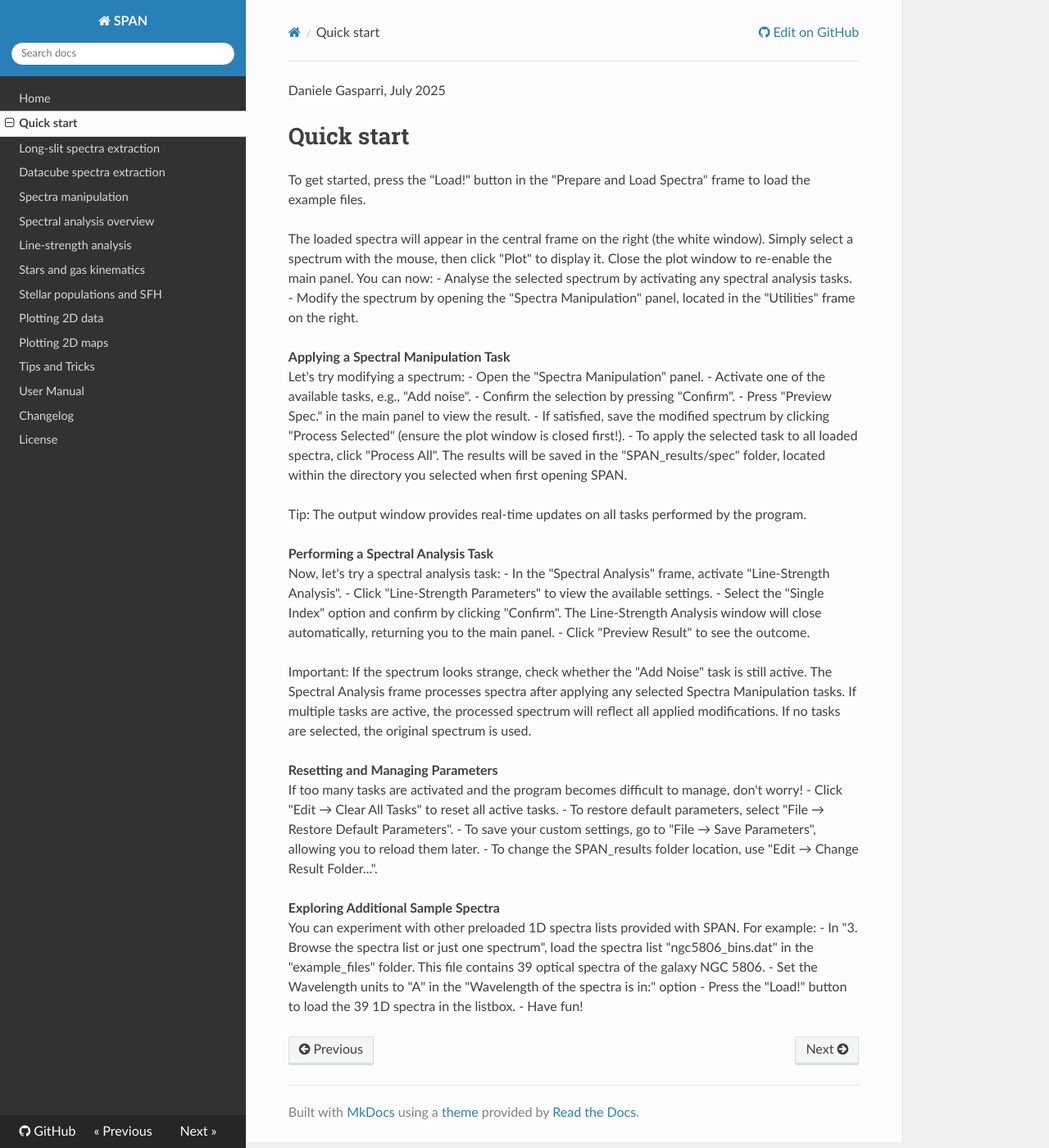
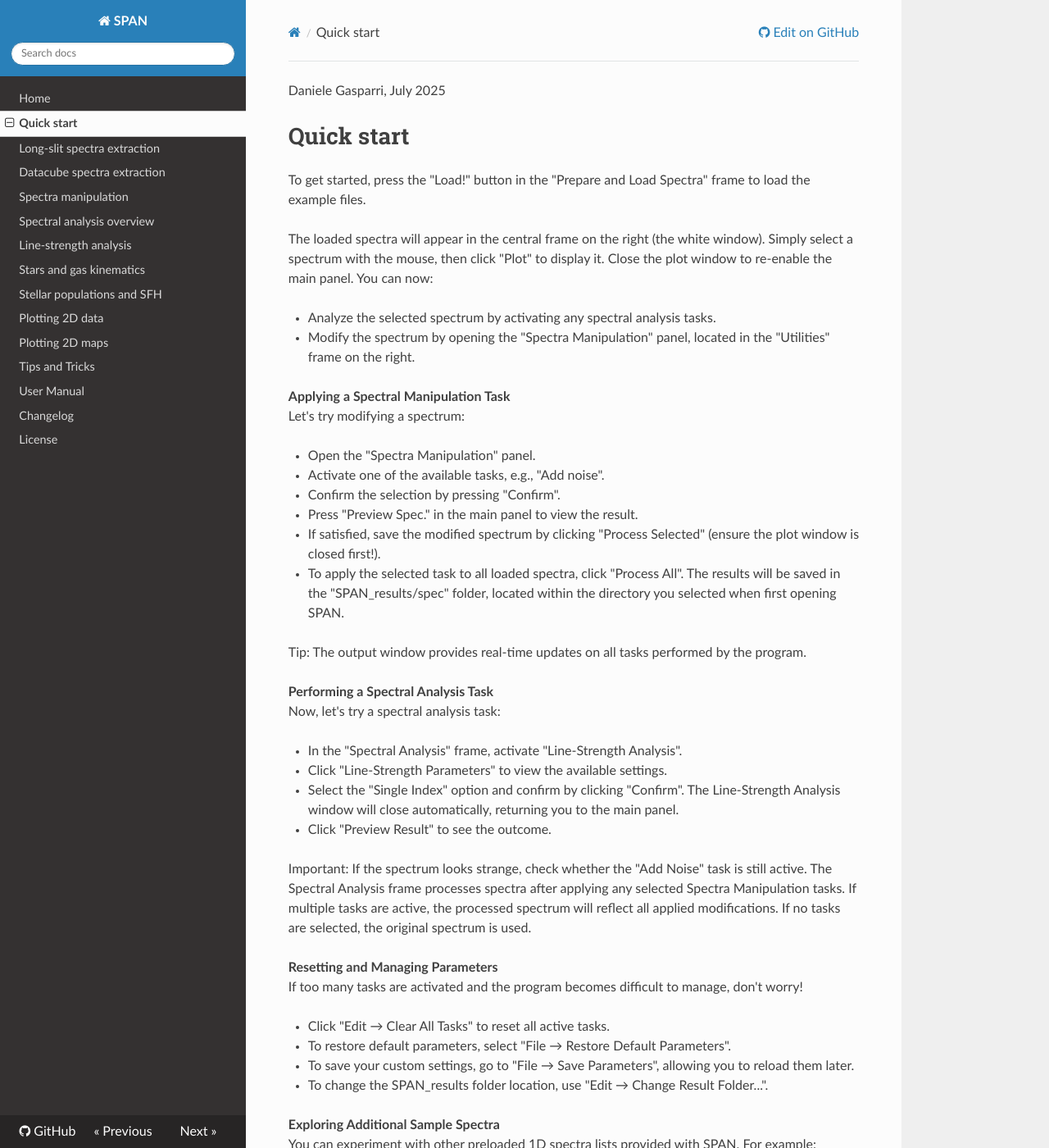
Before and after one commit to danielegasparri/span-gui, an MkDocs documentation site: the page built from docs/quick_start.md, in a window 1280 px wide and 1400 px high. Shown: the whole window at 82% size. Built offline with MkDocs 1.6.1, drawn with Linux system fonts in a browser that asks for light colours; nearby versions of some CDN libraries; some of the changed text lies outside the part shown.

Commit message:
Add files via upload

```diff
--- a/docs/quick_start.md
+++ b/docs/quick_start.md
@@ -8,12 +8,14 @@ To get started, press the "Load!" button in the "Prepare and Load Spectra" frame
 
 The loaded spectra will appear in the central frame on the right (the white window). Simply select a spectrum with the mouse, then click "Plot" to display it. Close the plot window to re-enable the main panel.
 You can now:
-- Analyse the selected spectrum by activating any spectral analysis tasks.
+
+- Analyze the selected spectrum by activating any spectral analysis tasks.
 - Modify the spectrum by opening the "Spectra Manipulation" panel, located in the "Utilities" frame on the right.
 
 
 **Applying a Spectral Manipulation Task**
 Let's try modifying a spectrum:
+
 - Open the "Spectra Manipulation" panel.
 - Activate one of the available tasks, e.g., "Add noise".
 - Confirm the selection by pressing "Confirm".
@@ -27,6 +29,7 @@ Tip: The output window provides real-time updates on all tasks performed by the
 
 **Performing a Spectral Analysis Task**
 Now, let's try a spectral analysis task:
+
 - In the "Spectral Analysis" frame, activate "Line-Strength Analysis".
 - Click "Line-Strength Parameters" to view the available settings.
 - Select the "Single Index" option and confirm by clicking "Confirm". The Line-Strength Analysis window will close automatically, returning you to the main panel.
@@ -41,6 +44,7 @@ If no tasks are selected, the original spectrum is used.
 
 **Resetting and Managing Parameters**
 If too many tasks are activated and the program becomes difficult to manage, don't worry!
+
 - Click "Edit → Clear All Tasks" to reset all active tasks.
 - To restore default parameters, select "File → Restore Default Parameters".
 - To save your custom settings, go to "File → Save Parameters", allowing you to reload them later.
@@ -50,6 +54,7 @@ If too many tasks are activated and the program becomes difficult to manage, don
 **Exploring Additional Sample Spectra**
 You can experiment with other preloaded 1D spectra lists provided with SPAN.
 For example:
+
 - In "3. Browse the spectra list or just one spectrum", load the spectra list "ngc5806_bins.dat" in the "example_files" folder. This file contains 39 optical spectra of the galaxy NGC 5806.
 - Set the Wavelength units to "A" in the "Wavelength of the spectra is in:" option
 - Press the "Load!" button to load the 39 1D spectra in the listbox.
```
